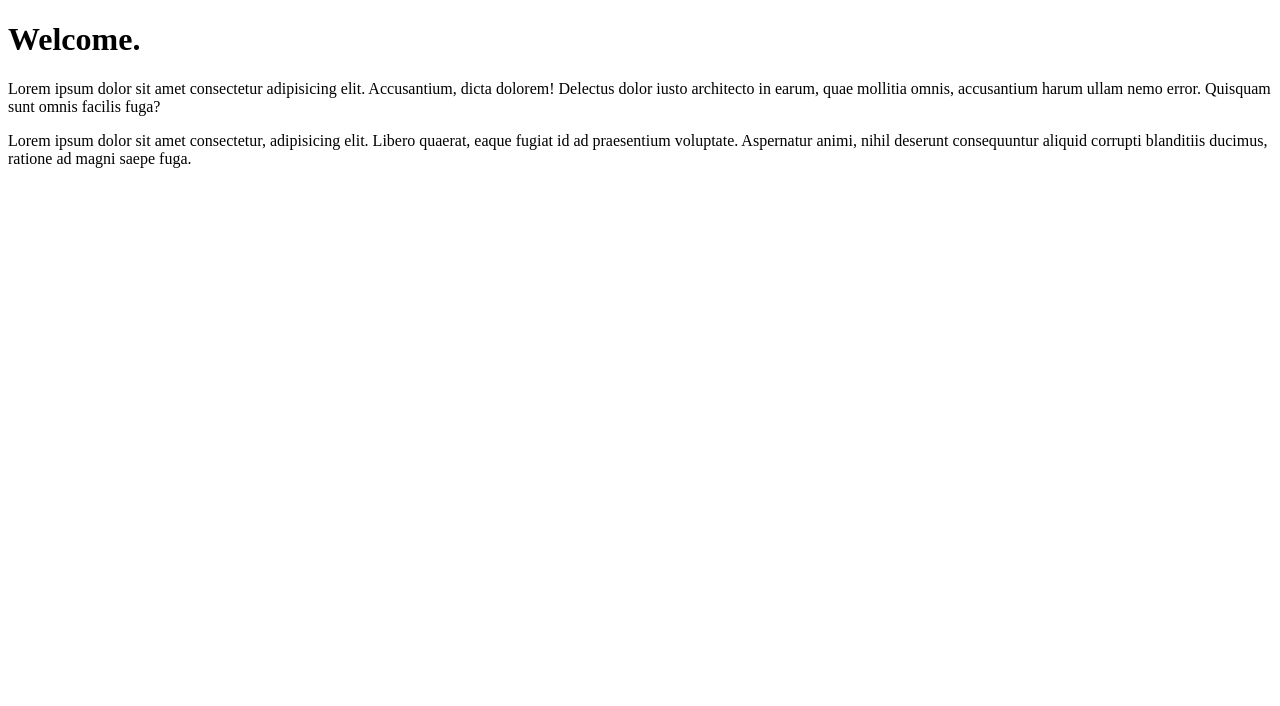
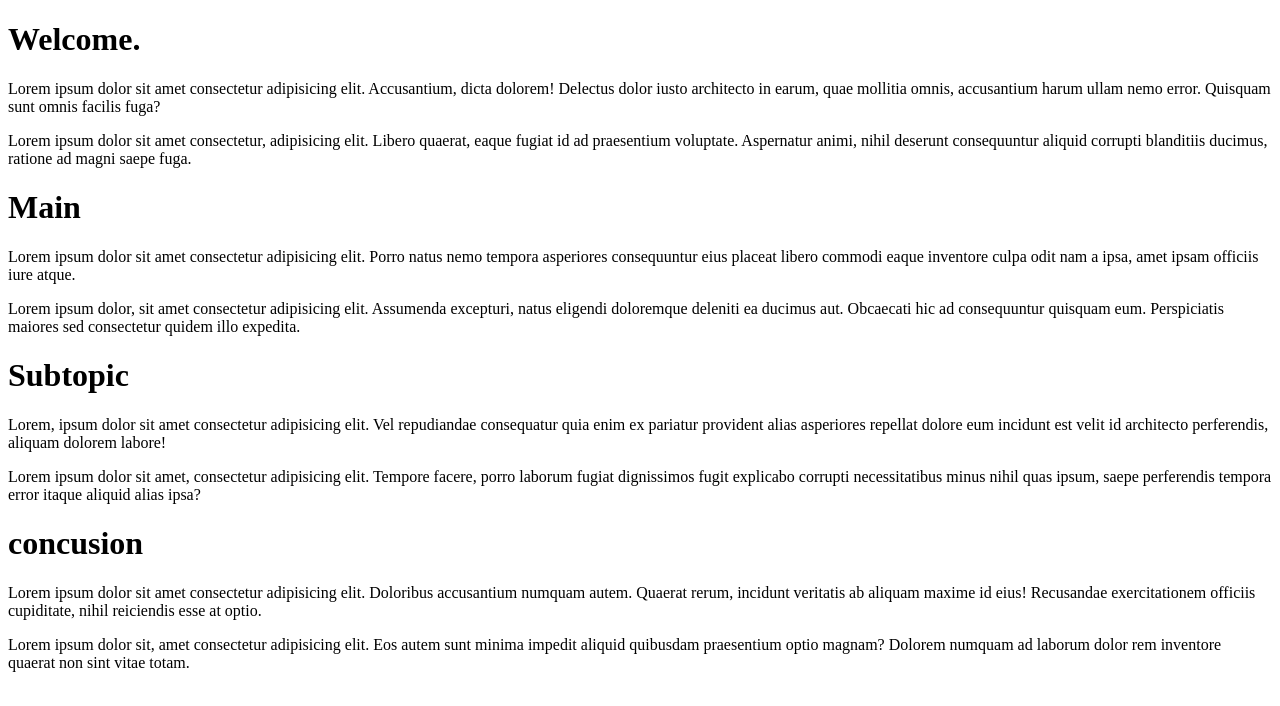
Before and after one commit to Natasha-nj-k/Week-3-1, a plain HTML site: page index.html in a window 1280 px wide. Drawn offline with Linux system fonts and the light colour scheme.

Commit message:
added content

```diff
--- a/index.html
+++ b/index.html
@@ -1,21 +1,72 @@
 <!DOCTYPE html>
 <html lang="en">
   <head>
-  <meta charset="UTF-8">
-  <meta name="viewport" content="width=device-width, initial-scale=1.0">
+    <meta charset="UTF-8" />
+    <meta name="viewport" content="width=device-width, initial-scale=1.0" />
     <title>Week-3-1</title>
-  <link rel="stylesheet" href="index.css">
+    <link rel="stylesheet" href="index.css" />
   </head>
   <body>
     <div class="container">
       <div class="content">
         <h1>Welcome.</h1>
-      <p>Lorem ipsum dolor sit amet consectetur adipisicing elit. Accusantium, dicta dolorem! Delectus dolor iusto architecto in earum, quae mollitia omnis, accusantium harum ullam nemo error. Quisquam sunt omnis facilis fuga?</p>
-      <p>Lorem ipsum dolor sit amet consectetur, adipisicing elit. Libero quaerat, eaque fugiat id ad praesentium voluptate. Aspernatur animi, nihil deserunt consequuntur aliquid corrupti blanditiis ducimus, ratione ad magni saepe fuga.</p>
+        <p>
+          Lorem ipsum dolor sit amet consectetur adipisicing elit. Accusantium,
+          dicta dolorem! Delectus dolor iusto architecto in earum, quae mollitia
+          omnis, accusantium harum ullam nemo error. Quisquam sunt omnis facilis
+          fuga?
+        </p>
+        <p>
+          Lorem ipsum dolor sit amet consectetur, adipisicing elit. Libero
+          quaerat, eaque fugiat id ad praesentium voluptate. Aspernatur animi,
+          nihil deserunt consequuntur aliquid corrupti blanditiis ducimus,
+          ratione ad magni saepe fuga.
+        </p>
       </div>
-    <div class="content"></div>
-    <div class="content"></div>
-    <div class="content"></div>
+      <div class="content">
+        <h1>Main</h1>
+        <p>
+          Lorem ipsum dolor sit amet consectetur adipisicing elit. Porro natus
+          nemo tempora asperiores consequuntur eius placeat libero commodi eaque
+          inventore culpa odit nam a ipsa, amet ipsam officiis iure atque.
+        </p>
+        <p>
+          Lorem ipsum dolor, sit amet consectetur adipisicing elit. Assumenda
+          excepturi, natus eligendi doloremque deleniti ea ducimus aut.
+          Obcaecati hic ad consequuntur quisquam eum. Perspiciatis maiores sed
+          consectetur quidem illo expedita.
+        </p>
+      </div>
+      <div class="content">
+        <h1>Subtopic</h1>
+        <p>
+          Lorem, ipsum dolor sit amet consectetur adipisicing elit. Vel
+          repudiandae consequatur quia enim ex pariatur provident alias
+          asperiores repellat dolore eum incidunt est velit id architecto
+          perferendis, aliquam dolorem labore!
+        </p>
+        <p>
+          Lorem ipsum dolor sit amet, consectetur adipisicing elit. Tempore
+          facere, porro laborum fugiat dignissimos fugit explicabo corrupti
+          necessitatibus minus nihil quas ipsum, saepe perferendis tempora error
+          itaque aliquid alias ipsa?
+        </p>
+      </div>
+      <div class="content">
+        <h1>concusion</h1>
+        <p>
+          Lorem ipsum dolor sit amet consectetur adipisicing elit. Doloribus
+          accusantium numquam autem. Quaerat rerum, incidunt veritatis ab
+          aliquam maxime id eius! Recusandae exercitationem officiis cupiditate,
+          nihil reiciendis esse at optio.
+        </p>
+        <p>
+          Lorem ipsum dolor sit, amet consectetur adipisicing elit. Eos autem
+          sunt minima impedit aliquid quibusdam praesentium optio magnam?
+          Dolorem numquam ad laborum dolor rem inventore quaerat non sint vitae
+          totam.
+        </p>
+      </div>
     </div>
   </body>
 </html>
```
Lines whose indentation alone changed are shown as unchanged.
